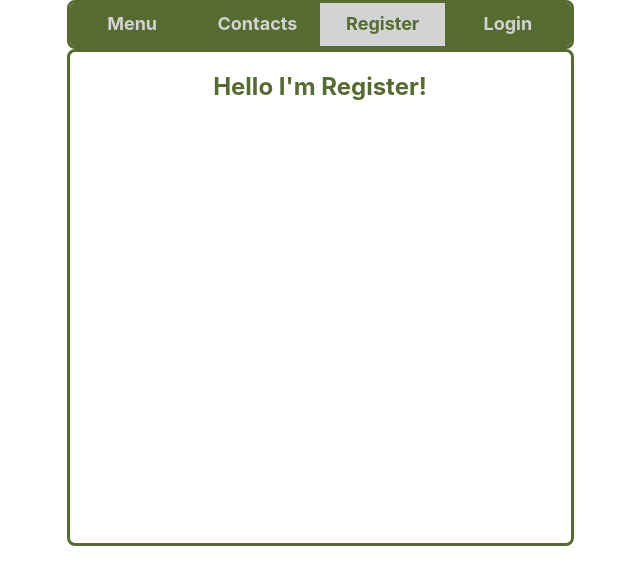
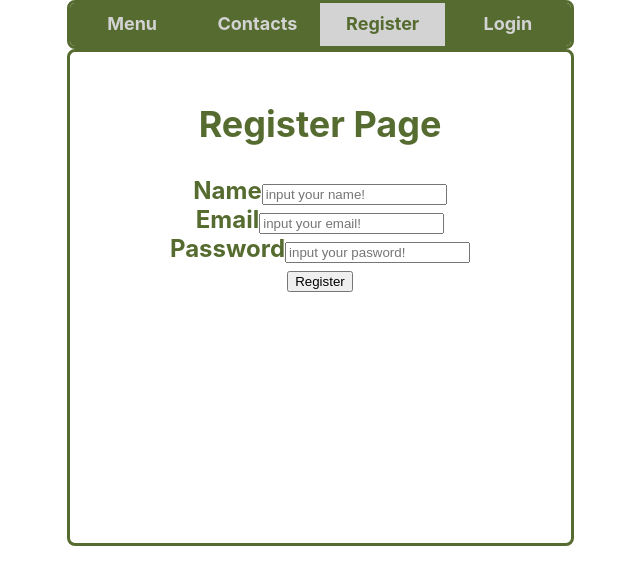
Before and after one commit to KomaNatoR/goit-react-hw-08-phonebook, a React (Create React App) app: page /goit-react-hw-08-phonebook/register in a window 1280 px wide. Shown: the top 584 px of the page, without its empty margins (320-960 px from the left). Built offline with nearby package versions, Linux system fonts and the light colour scheme.

Commit message:
some work with register page..

```diff
--- a/src/components/modules/Register/Register.jsx
+++ b/src/components/modules/Register/Register.jsx
@@ -1,8 +1,68 @@
+import { useDispatch } from "react-redux";
+
 import { RegisterMainDiv } from "./register.styled";
+import { signUp } from "components/redux/auth/auth-operation";
+
+import { Formik, Field, Form } from 'formik';
+const initialValues = {
+    name: '',
+    email: '',
+    password: '',
+};
+// const { name, email, password } = initialValues;
 
 const Register = () => {
+    const dispatch = useDispatch();
+
+    const onSubmitSignup = ({ name, email, password }, actions) => {
+        let personData = {name,email,password};
+        // console.log(personData);
+
+        dispatch(signUp(personData));
+        actions.resetForm();
+    }
+
     return (
-        <RegisterMainDiv>Hello I'm Register!</RegisterMainDiv>
+        <RegisterMainDiv>
+            <h2>Register Page</h2>
+
+            <Formik onSubmit={onSubmitSignup} initialValues={initialValues}>
+                <Form >
+                    <div>
+                        <label>Name</label>
+                        <Field
+                            // value={name}
+                            type="text"
+                            name="name"
+                            placeholder="input your name!"
+                            required
+                        />
+                    </div>
+                    <div>
+                        <label>Email</label>
+                        <Field
+                            // value={email}
+                            type="mail"
+                            name="email"
+                            placeholder="input your email!"
+                            required
+                        />
+                    </div>
+                    <div>
+                        <label>Password</label>
+                        <Field
+                            // value={password}
+                            type="password"
+                            name="password"
+                            placeholder="input your pasword!"
+                            required
+                        />
+                    </div>
+
+                    <button type="submit">Register</button>
+                </Form>
+            </Formik>
+        </RegisterMainDiv>
     )
 };
 export default Register;
--- /dev/null
+++ b/src/components/redux/auth/auth-operation.js
@@ -0,0 +1,16 @@
+import { createAsyncThunk } from "@reduxjs/toolkit";
+
+import * as api from "components/shared/API/auth";
+
+export const signUp = createAsyncThunk(
+    "auth/signup",
+    async (data, thunkAPI) => {
+        try {
+            // console.log(data);
+            const result = await api.signUp(data);
+            return result;
+        } catch (error) {
+            return thunkAPI.rejectWithValue(error);
+        }
+    }
+);
--- /dev/null
+++ b/src/components/redux/auth/auth-slice.js
@@ -0,0 +1,27 @@
+import { createSlice } from "@reduxjs/toolkit";
+
+import { signUp } from "./auth-operation";
+
+const initialState = {
+    user: {},
+    isLogin: false,
+    token: "",
+    loading: false,
+    error: null,
+};
+
+const authSlice = createSlice({
+    name: "auth",
+    initialState,
+    extraReducers: {
+        [signUp.pending]: (store) => { store.loading = true; store.error = null; },
+        [signUp.pending]: (store, { payload }) => {
+            store.loading = false;
+            store.user = payload.user;
+            store.token = payload.token;
+            store.isLogin = true;
+        },
+        [signUp.pending]: (store, { payload }) => { store.loading = false; store.error = payload; },
+    }
+});
+export default authSlice.reducer;
--- a/src/components/redux/store.js
+++ b/src/components/redux/store.js
@@ -5,9 +5,11 @@ import { configureStore } from "@reduxjs/toolkit";
 
 import contactsSlice from "./contacts/contacts-slice";
 import filterSlice from "./filter/filter-slice";
+import authSlice from "./auth/auth-slice";
 
 const store = configureStore({
     reducer: {
+        auth: authSlice,
         contacts: contactsSlice,
         filter: filterSlice,
     }
--- /dev/null
+++ b/src/components/shared/API/auth.js
@@ -0,0 +1,11 @@
+import axios from "axios";
+
+const instance = axios.create({
+  baseURL: 'https://connections-api.herokuapp.com',
+});
+
+export const signUp = async (signData) => {
+    // console.log(signData);
+    const { data } = await instance.post("/users/signup", signData);
+    return data;
+}
```
Also changed, not shown: src/components/redux/auth/auth-selectors.js (added).
